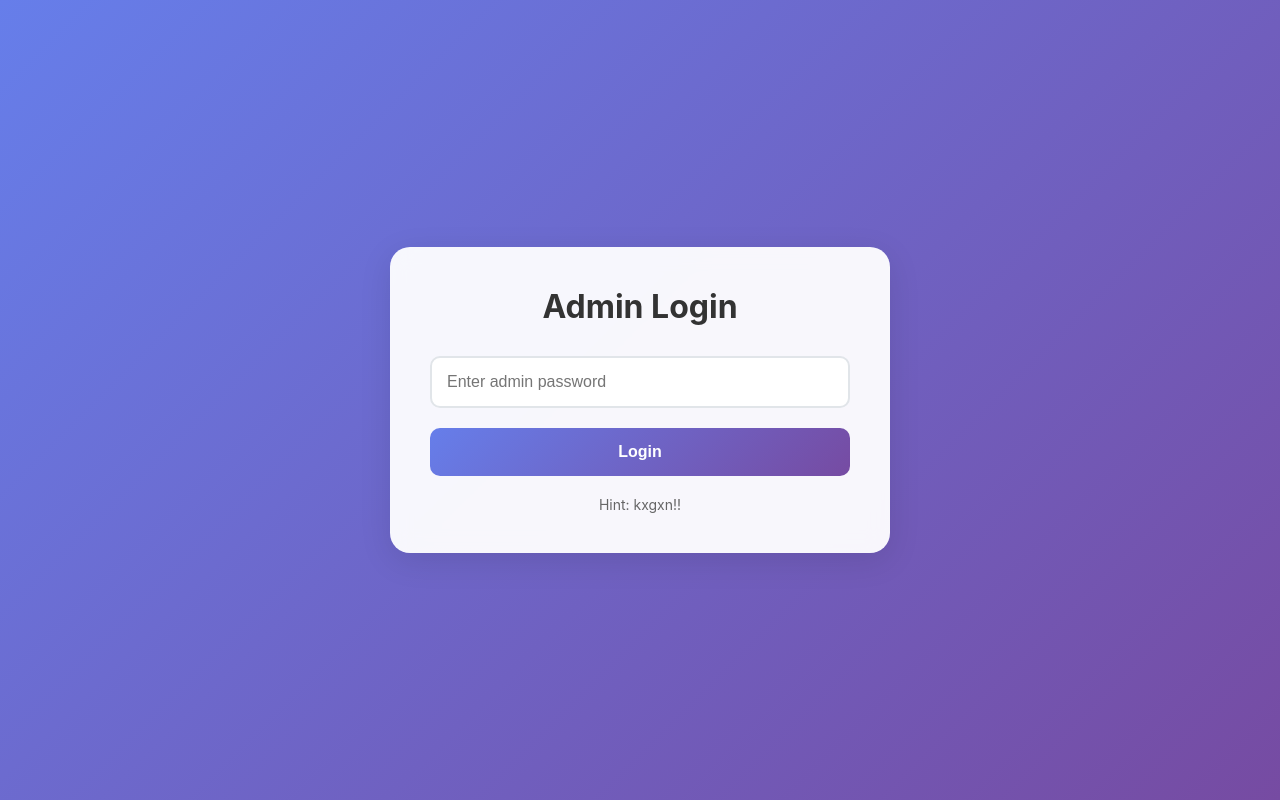
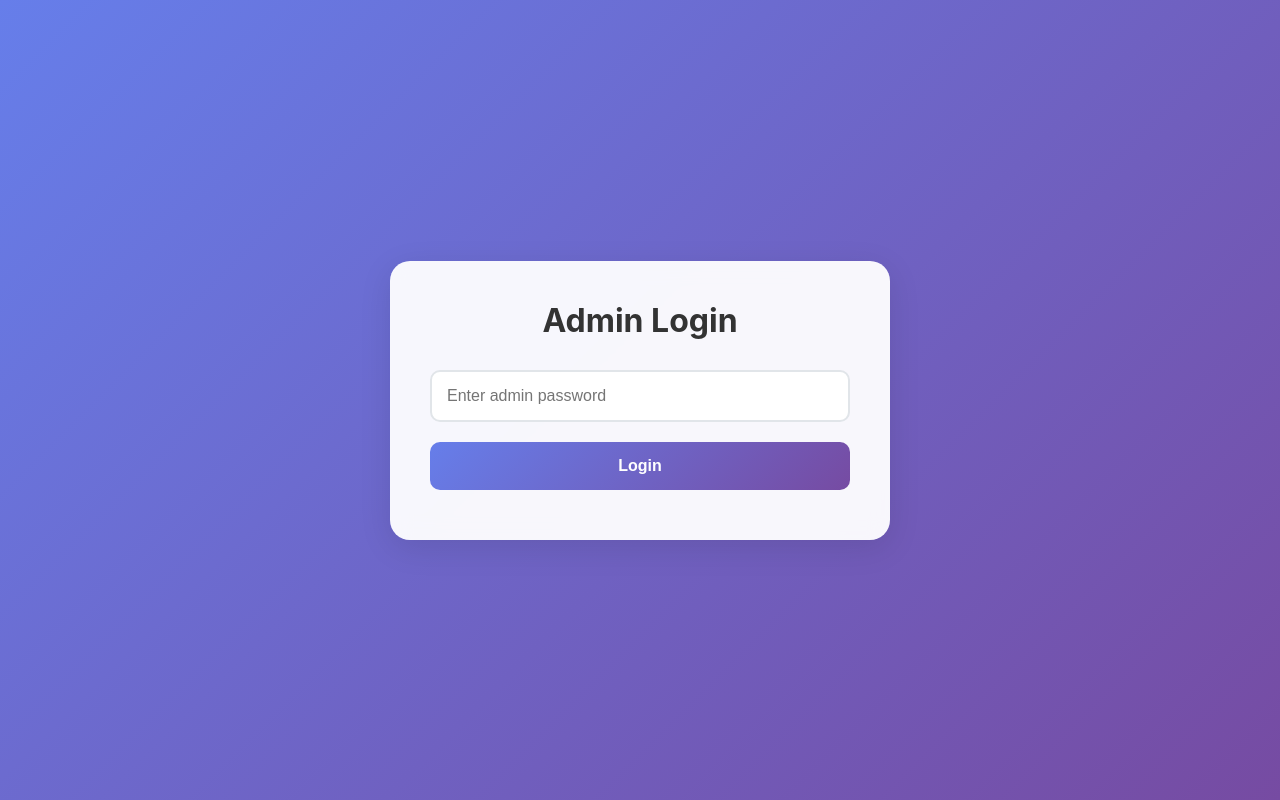
Before and after one commit to lee-kigen/ameen_countdown, a React (Create React App) app: page / in a window 1280 px wide. Both pictures are taken after a click on the button "⚙️". Built offline with nearby package versions, Linux system fonts and the light colour scheme.

Commit message:
Remove login hint from Admin component for security improvement

```diff
--- a/src/Admin.js
+++ b/src/Admin.js
@@ -48,7 +48,6 @@ function Admin({ onSetCountdown, onStartCountdown, isCountdownActive, currentDat
             />
             <button type="submit" className="login-btn">Login</button>
           </form>
-          <p className="hint">Hint: kxgxn!!</p>
         </div>
       </div>
     );
```
